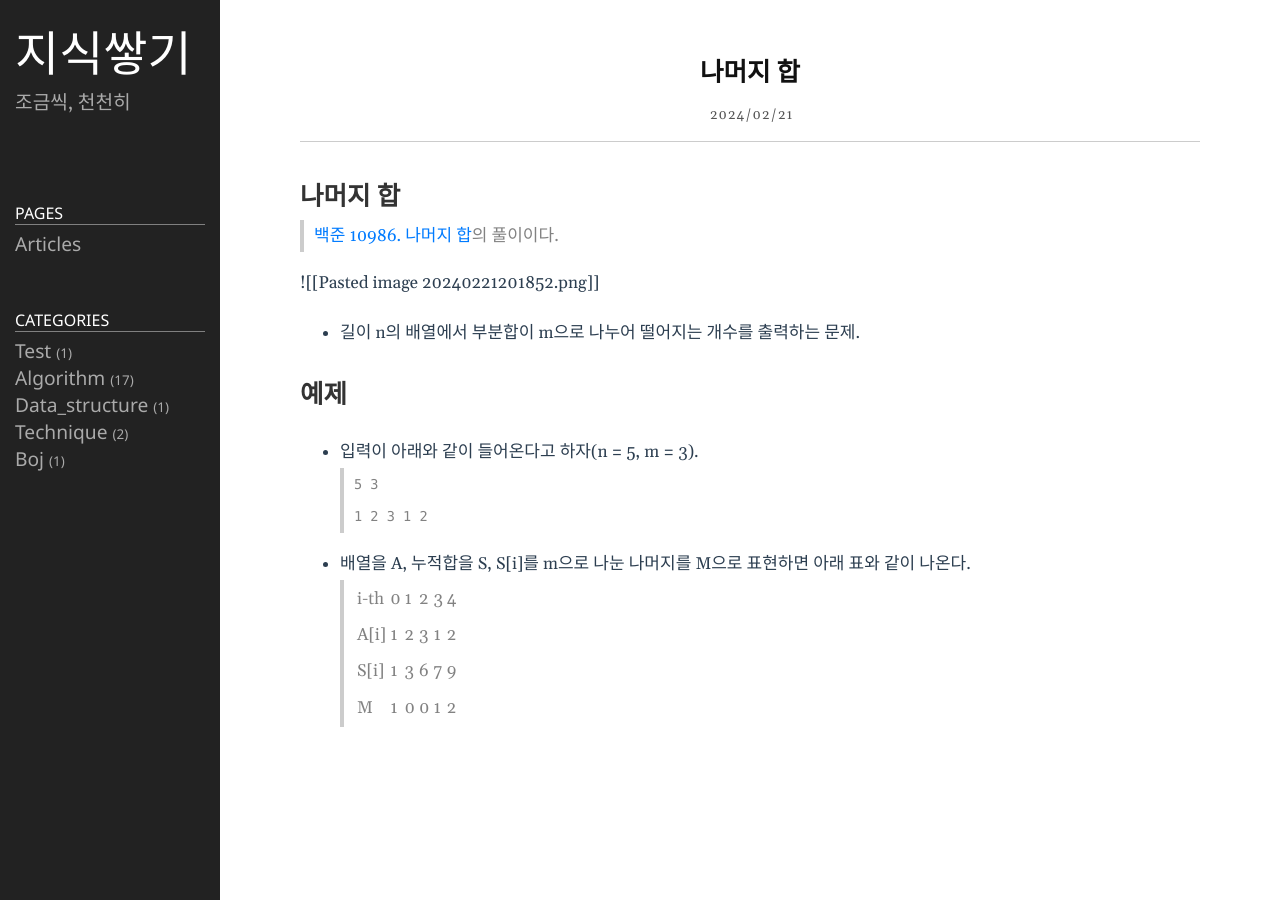
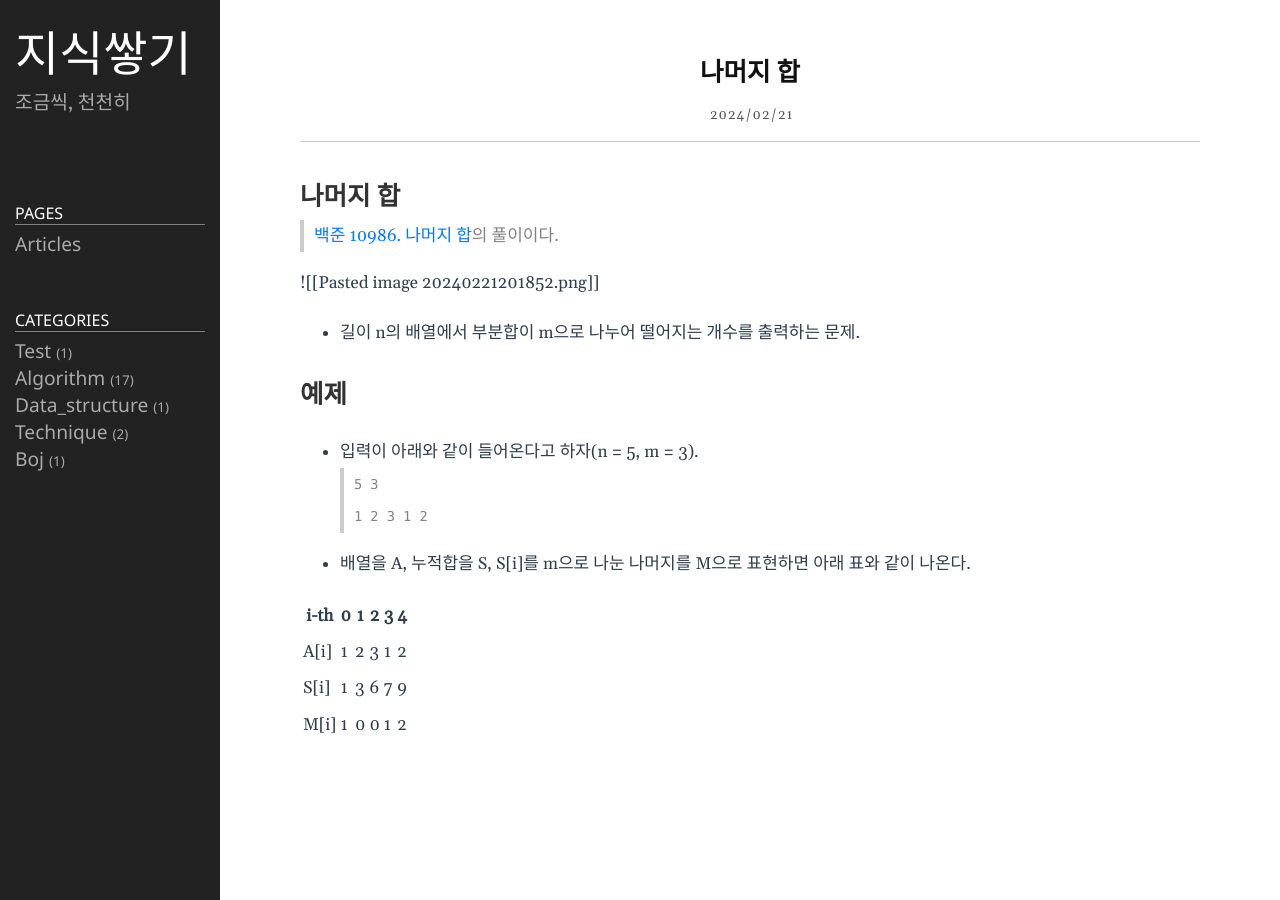
Before and after one commit to GeunSuYoon/GeunSuYoon.github.io, a Jekyll site: the page built from _posts/boj/math/2024-02-21-remainsum.md, in a window 1280 px wide. Built offline with Jekyll 4.4.1, drawn with Linux system fonts in a browser that asks for light colours.

Commit message:
vault backup: 2024-02-21 20:33:46

```diff
--- a/_posts/boj/math/2024-02-21-remainsum.md
+++ b/_posts/boj/math/2024-02-21-remainsum.md
@@ -19,7 +19,9 @@ tags:
 	>
 	>`1 2 3 1 2`
 - 배열을 A, 누적합을 S, S\[i]를 m으로 나눈 나머지를 M으로 표현하면 아래 표와 같이 나온다.
->| i-th | 0 | 1 | 2 | 3 | 4 |
->| A\[i] | 1 | 2 | 3 | 1 | 2 |
->| S\[i] | 1 | 3 | 6 | 7 | 9 |
->| M | 1 | 0 | 0 | 1 | 2 |
+
+| i-th | 0 | 1 | 2 | 3 | 4 |
+| ---- | ---- | ---- | ---- | ---- | ---- |
+| A\[i] | 1 | 2 | 3 | 1 | 2 |
+| S\[i] | 1 | 3 | 6 | 7 | 9 |
+| M\[i] | 1 | 0 | 0 | 1 | 2 |
```
